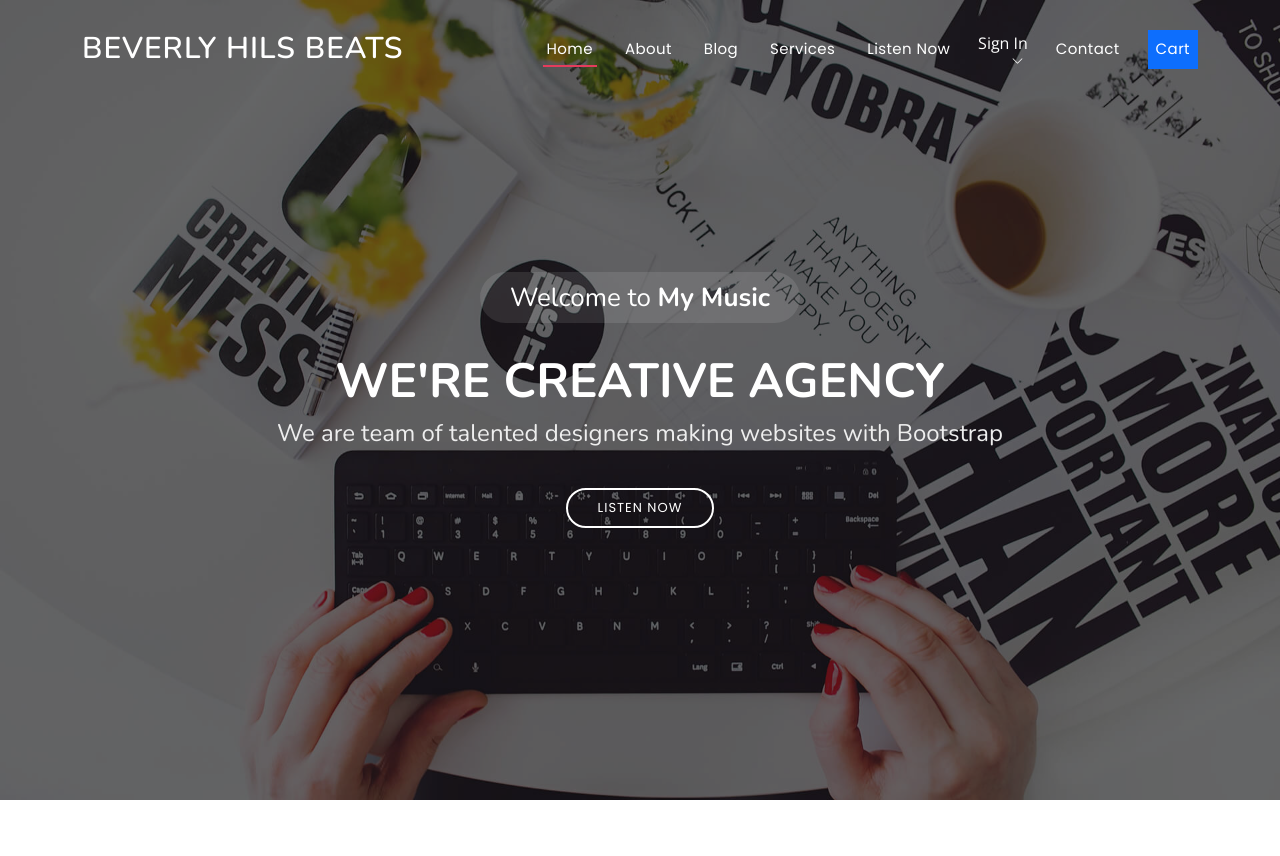
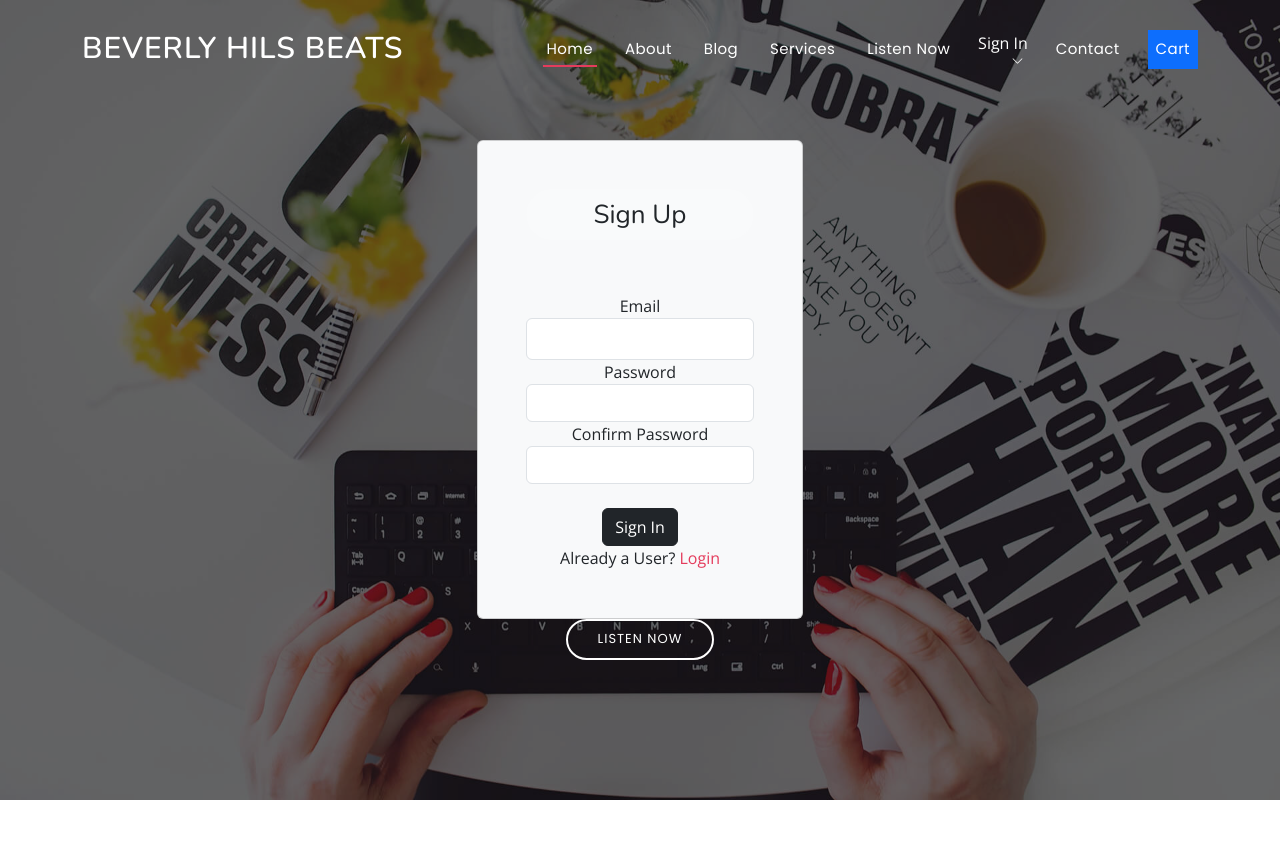
Before and after one commit to chasehils/pythonEmusic, a Django app: page / in a window 1280 px wide. Shown: the top 856 px of the page. Run offline with Django 4.2, Linux system fonts and the light colour scheme; some libraries are stand-ins or nearby versions.

Commit message:
static files working

```diff
--- a/templates/authentication/signup.html
+++ /dev/null
@@ -1 +0,0 @@
-<h1>signup</h1>
--- a/templates/base.html
+++ b/templates/base.html
@@ -13,9 +13,7 @@
   <meta content="Beverly Hils beats and music for sale" name="description">
   <meta content="beverlyhils" name="music store, amazon, spotify, music">
 
-  <!-- Favicons -->
-  <link href="static/assets/img/favicon.png" rel="icon">
-  <link href="static/assets/img/apple-touch-icon.png" rel="apple-touch-icon">
+
 
   <!-- Google Fonts -->
   {% comment %} <link rel="preconnect" href="https://fonts.googleapis.com">
@@ -24,17 +22,17 @@
   <link href="https://fonts.googleapis.com/css?family=Open+Sans:300,300i,400,400i,600,600i,700,700i|Nunito:300,300i,400,400i,600,600i,700,700i|Poppins:300,300i,400,400i,500,500i,600,600i,700,700i" rel="stylesheet">
 
   <!-- Vendor CSS Files -->
-  <link href="static/assets/vendor/bootstrap/css/bootstrap.min.css" rel="stylesheet">
-  <link href="static/assets/vendor/bootstrap-icons/bootstrap-icons.css" rel="stylesheet">
-  <link href="static/assets/vendor/boxicons/css/boxicons.min.css" rel="stylesheet">
-  <link href="static/assets/vendor/glightbox/css/glightbox.min.css" rel="stylesheet">
-  <link href="static/assets/vendor/remixicon/remixicon.css" rel="stylesheet">
-  <link href="static/assets/vendor/swiper/swiper-bundle.min.css" rel="stylesheet">
+  <link href="{% static 'assets/vendor/bootstrap/css/bootstrap.min.css' %}" rel="stylesheet">
+  <link href="{% static 'assets/vendor/bootstrap-icons/bootstrap-icons.css' %}" rel="stylesheet">
+  <link href="{% static 'assets/vendor/boxicons/css/boxicons.min.css' %}" rel="stylesheet">
+  <link href="{% static 'assets/vendor/glightbox/css/glightbox.min.css' %}" rel="stylesheet">
+  <link href="{% static 'assets/vendor/remixicon/remixicon.css' %}" rel="stylesheet">
+  <link href="{% static 'assets/vendor/swiper/swiper-bundle.min.css' %}" rel="stylesheet">
 
   <!-- Template Main CSS File -->
-  <link href="static/assets/css/style.css" rel="stylesheet">
+  <link href="{% static 'assets/css/style.css' %}" rel="stylesheet">
 
-  <!-- =======================================================
+  <!-- ======================================================
   * Template Name: Tempo
   * Updated: Aug 30 2023 with Bootstrap v5.3.1
   * Template URL: https://bootstrapmade.com/tempo-free-onepage-bootstrap-theme/
@@ -49,7 +47,7 @@
   <header id="header" class="fixed-top ">
     <div class="container d-flex align-items-center justify-content-between">
 
-      <h1 class="logo"><a href="index.html">Beverly Hils Beats</a></h1>
+      <h1 class="logo"><a href="/">Beverly Hils Beats</a></h1>
       <!-- Uncomment below if you prefer to use an image logo -->
       <!-- <a href="index.html" class="logo"><img src="static/assets/img/logo.png" alt="" class="img-fluid"></a>-->
 
@@ -62,9 +60,9 @@
           <li><a class="nav-link scrollto " href="#portfolio">Listen Now</a></li>
           <li class="dropdown">Sign In<a href="#"><span></span> <i class="bi bi-chevron-down"></i></a>
             <ul>
-              <li><a href="">Sign Up</a></li>
-              <li><a href="">Login</a></li>
-              <li><a href="">Log out</a></li>
+              <li><a href="/auth/signup/">Sign Up</a></li>
+              <li><a href="/auth/login">Login</a></li>
+              <li><a href="/auth/logout">Log out</a></li>
             </ul>
           </li>
           <li><a class="nav-link scrollto" href="/contact">Contact</a></li>
@@ -79,9 +77,9 @@
   <!-- ======= Hero Section ======= -->
   <section id="hero">
     <div class="hero-container">
-      <h3>Welcome to <strong>My Music</strong></h3>
-      <h1>We're Creative Agency</h1>
-      <h2>We are team of talented designers making websites with Bootstrap</h2>
+
+      {% block content %}{% endblock content %}
+
       <a href="#about" class="btn-get-started scrollto">Listen Now</a>
     </div>
   </section><!-- End Hero -->
@@ -169,14 +167,14 @@
   <a href="#" class="back-to-top d-flex align-items-center justify-content-center"><i class="bi bi-arrow-up-short"></i></a>
 
   <!-- Vendor JS Files -->
-  <script src="static/assets/vendor/bootstrap/js/bootstrap.bundle.min.js"></script>
-  <script src="static/assets/vendor/glightbox/js/glightbox.min.js"></script>
-  <script src="static/assets/vendor/isotope-layout/isotope.pkgd.min.js"></script>
-  <script src="static/assets/vendor/swiper/swiper-bundle.min.js"></script>
-  <script src="static/assets/vendor/php-email-form/validate.js"></script>
+  <script src="{% static 'assets/vendor/bootstrap/js/bootstrap.bundle.min.js' %}"></script>
+  <script src="{% static 'assets/vendor/glightbox/js/glightbox.min.js' %}"></script>
+  <script src="{% static 'assets/vendor/isotope-layout/isotope.pkgd.min.js' %}"></script>
+  <script src="{% static 'assets/vendor/swiper/swiper-bundle.min.js' %}"></script>
+  <script src="{% static 'assets/vendor/php-email-form/validate.js' %}"></script>
 
   <!-- Template Main JS File -->
-  <script src="static/assets/js/main.js"></script>
+  <script src="{% static 'assets/js/main.js' %}"></script>
 
 </body>
 
--- a/templates/index.html
+++ b/templates/index.html
@@ -1,5 +1,40 @@
 {% extends 'base.html' %}
 {% block title %}Home{% endblock title %}
+{% block content %}
+
+<div class="card bg-light p-5">
+
+  <h3 class="text-dark">Sign Up</h3>
+
+
+  <form action="auth/signup/" method="post">{% csrf_token %}
+    <br>
+
+    <label for="email">Email</label>
+    <div class="form-group">
+      <input type="email" class="form-control p-2" id="email" name="email" required>
+    </div>
+    <label for="pass1">Password</label>
+    <div class="form-group">
+      <input type="password" class="form-control" id="pass1" name="pass1" required>
+    </div>
+    <label for="pass2">Confirm Password</label>
+    <div class="form-group">
+      <input type="password" class="form-control" id="pass2" name="pass2" required>
+    </div>
+    <br>
+    <button type="submit" class="btn btn-dark">Sign In</button>
+
+    <br>
+    Already a User? <a href="/auth/login">Login</a>
+    <br>
+
+    </form>
+
+</div>
+
+{% endblock content %}
+
 {% block body %}
 
     <!-- ======= Portfolio Section ======= -->
--- /dev/null
+++ b/templates/signup.html
@@ -0,0 +1 @@
+{% extends 'base.html' %}
```
Also changed, not shown: authstore/views.py (+23 -4 lines), db.sqlite3, templates/login.html (renamed from templates/authentication/login.html).
